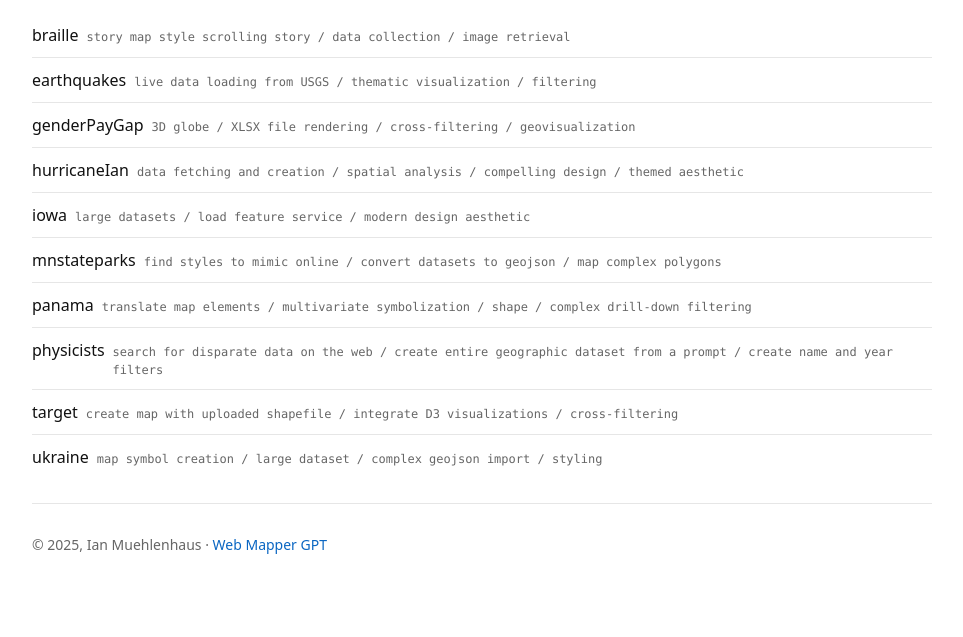
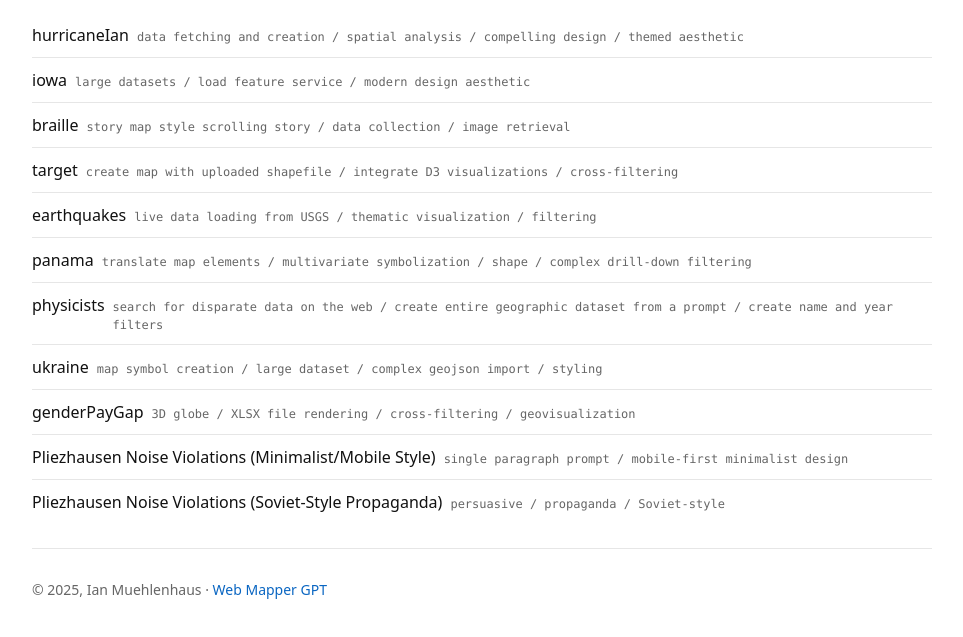
Before and after one commit to iMule/imule.github.io, a plain HTML site: page index.html in a window 1280 px wide. Shown: the part 79-716 px from the top of the page, without its empty margins (158-1121 px from the left). Drawn offline with Linux system fonts and the light colour scheme.

Commit message:
Update index.html

```diff
--- a/index.html
+++ b/index.html
@@ -38,18 +38,6 @@
       <ul class="list" id="portfolio-list">
         <!-- BEGIN AUTO-LIST -->
         <li>
-          <a href="maps/braille/index.html">braille</a>
-          <span class="url">story map style scrolling story / data collection / image retrieval</span>
-        </li>
-        <li>
-          <a href="maps/earthquakes/index.html">earthquakes</a>
-          <span class="url">live data loading from USGS / thematic visualization / filtering</span>
-        </li>
-        <li>
-          <a href="maps/genderPayGap/index.html">genderPayGap</a>
-          <span class="url">3D globe / XLSX file rendering / cross-filtering / geovisualization</span>
-        </li>
-        <li>
           <a href="maps/hurricaneIan/index.html">hurricaneIan</a>
           <span class="url">data fetching and creation / spatial analysis / compelling design / themed aesthetic</span>
         </li>
@@ -58,8 +46,16 @@
           <span class="url">large datasets / load feature service / modern design aesthetic </span>
         </li>
         <li>
-          <a href="maps/mnstateparks/index.html">mnstateparks</a>
-          <span class="url">find styles to mimic online / convert datasets to geojson / map complex polygons</span>
+          <a href="maps/braille/index.html">braille</a>
+          <span class="url">story map style scrolling story / data collection / image retrieval</span>
+        </li>
+               <li>
+          <a href="maps/target/index.html">target</a>
+          <span class="url">create map with uploaded shapefile / integrate D3 visualizations / cross-filtering</span>
+        </li>
+        <li>
+          <a href="maps/earthquakes/index.html">earthquakes</a>
+          <span class="url">live data loading from USGS / thematic visualization / filtering</span>
         </li>
         <li>
           <a href="maps/panama/index.html">panama</a>
@@ -70,12 +66,20 @@
           <span class="url">search for disparate data on the web / create entire geographic dataset from a prompt / create name and year filters</span>
         </li>
         <li>
-          <a href="maps/target/index.html">target</a>
-          <span class="url">create map with uploaded shapefile / integrate D3 visualizations / cross-filtering</span>
+          <a href="maps/ukraine/index.html">ukraine</a>
+          <span class="url">map symbol creation / large dataset / complex geojson import / styling</span>
         </li>
         <li>
-          <a href="maps/ukraine/index.html">ukraine</a>
-          <span class="url">map symbol creation / large dataset / complex geojson import / styling</span>
+          <a href="maps/genderPayGap/index.html">genderPayGap</a>
+          <span class="url">3D globe / XLSX file rendering / cross-filtering / geovisualization</span>
+        </li>
+        <li>
+          <a href="maps/noiseviolations/minimalist/index.html">Pliezhausen Noise Violations (Minimalist/Mobile Style)</a>
+          <span class="url">single paragraph prompt / mobile-first minimalist design</span>
+        </li>
+        <li>
+          <a href="maps/noiseviolations/minimalist/index.html">Pliezhausen Noise Violations (Soviet-Style Propaganda)</a>
+          <span class="url">persuasive / propaganda / Soviet-style </span>
         </li>
         <!-- END AUTO-LIST -->
       </ul>
```
